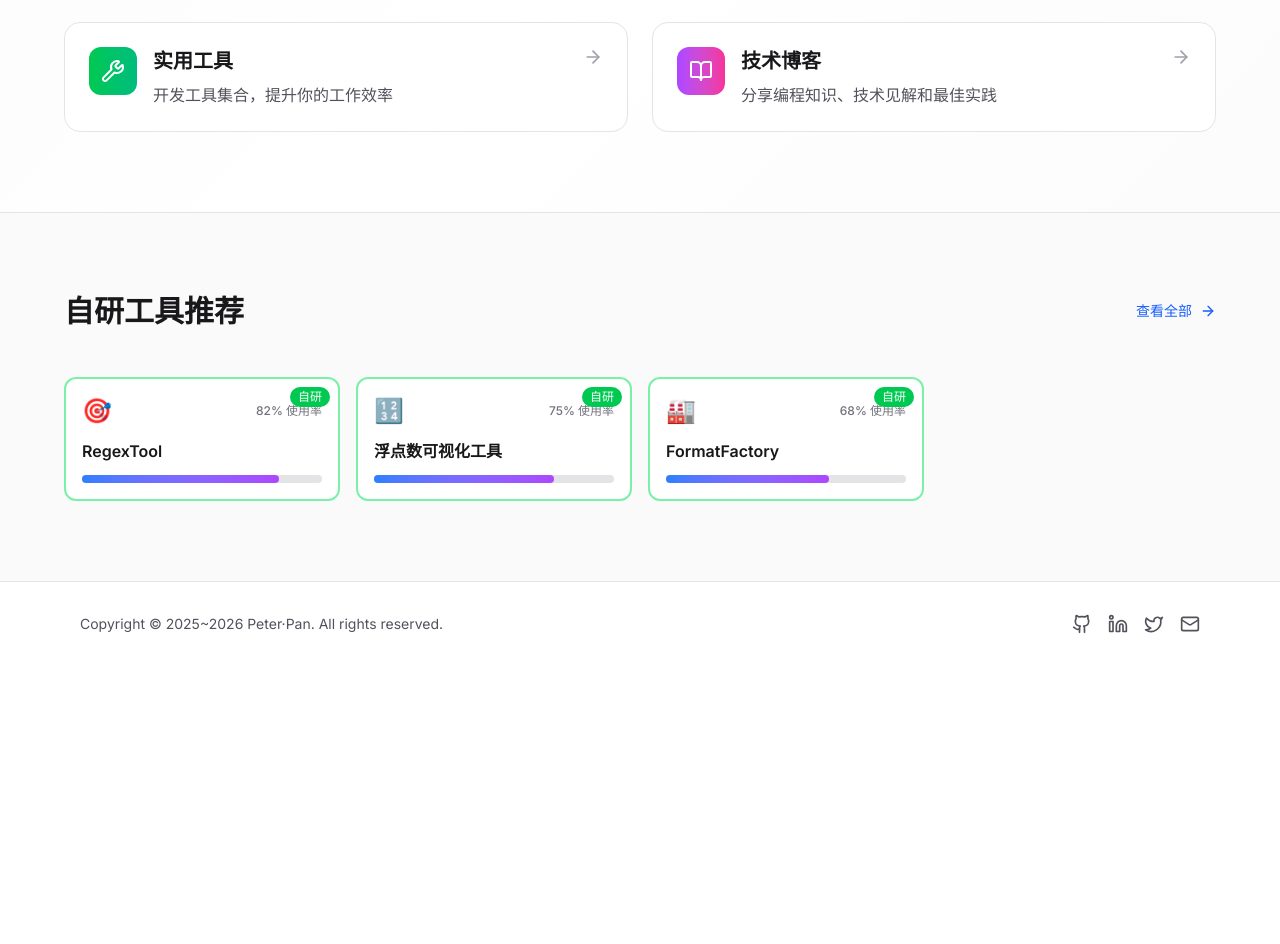
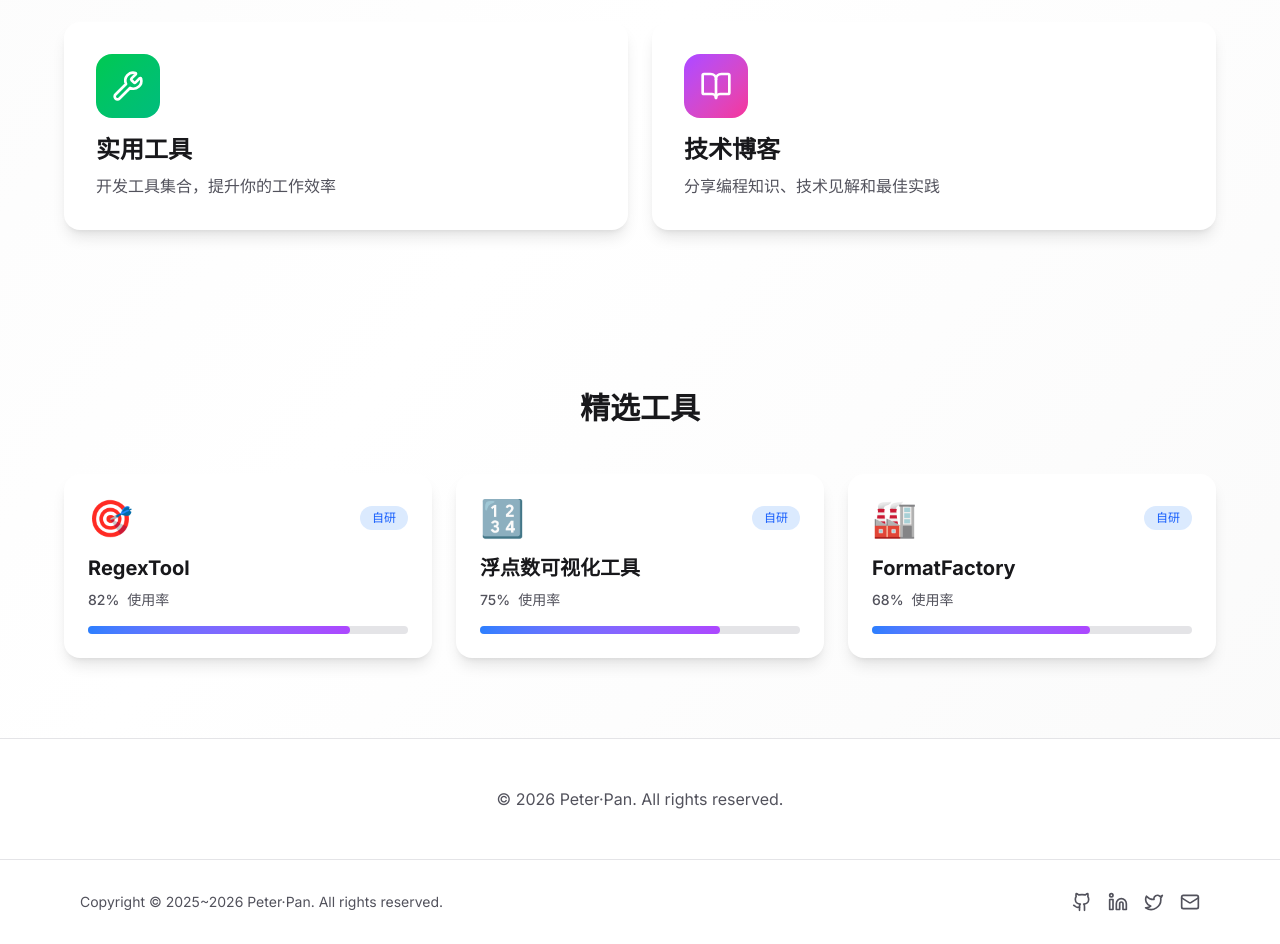
Before and after one commit to panmcai/Peter-Pan, a Next.js app: page / in a window 1280 px wide. Shown: the part 800-1744 px from the top of the page. Before the commit the page ends 1466 px from the top, so only its background shows below. Built offline with nearby package versions, Linux system fonts and the light colour scheme; no server answers.

Commit message:
Update page.tsx

```diff
--- a/src/app/page.tsx
+++ b/src/app/page.tsx
@@ -43,21 +43,50 @@ export default function Home() {
   useEffect(() => {
     setIsMounted(true);
 
+    console.log('📍 [Home] useEffect triggered');
+
     // 异步函数：记录访问并更新访问量
     const updateVisitCount = async () => {
+      console.log('📍 [Home] updateVisitCount called');
+
+      // 防止重复记录：使用 sessionStorage 标记当前会话已记录
+      const sessionKey = 'visit_recorded_session';
+      const isRecorded = sessionStorage.getItem(sessionKey);
+
+      console.log('📍 [Home] sessionStorage status:', isRecorded);
+
+      if (isRecorded) {
+        console.log('📍 [Home] Already recorded, just updating display');
+        // 当前会话已记录过，只更新显示，不再次记录
+        const latestCount = await visitorManager.getVisitorCountWithFallback();
+        console.log('📍 [Home] Got latest count:', latestCount);
+        setVisitorCount(latestCount);
+        return;
+      }
+
+      console.log('📍 [Home] Not recorded yet, will record visit');
+
+      // 标记当前会话已记录（sessionStorage 在浏览器关闭后清除）
+      sessionStorage.setItem(sessionKey, 'true');
+      console.log('📍 [Home] Set sessionStorage to true');
+
       try {
+        console.log('📍 [Home] Calling recordVisit...');
         // 1. 记录此次访问（自动降级到 localStorage 如果 Supabase 不可用）
-        await visitorManager.recordVisit('/');
+        const result = await visitorManager.recordVisit('/');
+        console.log('📍 [Home] recordVisit result:', result);
 
         // 2. 获取最新的访问量（自动降级到 localStorage）
+        console.log('📍 [Home] Getting visitor count...');
         const latestCount = await visitorManager.getVisitorCountWithFallback();
+        console.log('📍 [Home] Got latest count:', latestCount);
 
         // 3. 更新显示
         setVisitorCount(latestCount);
+        console.log('📍 [Home] Updated display');
       } catch (error) {
+        console.error('📍 [Home] Failed to update visit count:', error);
         // 即使出错，也使用本地存储的值
-        console.error('[Home] Failed to update visit count:', error);
-        // 不再使用随机数，直接使用本地存储或 0
         const storedCount = localStorage.getItem('visitorCount');
         setVisitorCount(storedCount ? parseInt(storedCount) : 0);
       }
@@ -200,20 +229,19 @@ export default function Home() {
               <Link
                 key={index}
                 href={link.href}
-                className="group relative overflow-hidden rounded-2xl border border-zinc-200 bg-white p-6 transition-all hover:shadow-xl dark:border-zinc-800 dark:bg-zinc-900/50"
+                className="group relative overflow-hidden rounded-2xl bg-white p-8 shadow-lg transition-all hover:shadow-2xl dark:bg-zinc-900 dark:shadow-zinc-950/50"
               >
-                <div className={`absolute inset-0 bg-gradient-to-r ${link.color} opacity-0 transition-opacity group-hover:opacity-10`} />
-                <div className="relative flex items-start gap-4">
-                  <div className={`rounded-xl bg-gradient-to-r ${link.color} p-3`}>
-                    <link.icon className="text-white" size={24} />
+                <div className={`absolute inset-0 bg-gradient-to-br ${link.color} opacity-0 transition-opacity group-hover:opacity-10`} />
+                <div className="relative">
+                  <div className={`mb-4 flex h-16 w-16 items-center justify-center rounded-2xl bg-gradient-to-br ${link.color}`}>
+                    <link.icon className="text-white" size={32} />
                   </div>
-                  <div className="flex-1">
-                    <h3 className="mb-2 text-xl font-semibold text-zinc-900 dark:text-zinc-50">
+                  <h3 className="mb-2 text-2xl font-bold text-zinc-900 dark:text-zinc-50">
                     {link.title}
                   </h3>
-                    <p className="text-zinc-600 dark:text-zinc-400">{link.description}</p>
-                  </div>
-                  <ArrowRight className="text-zinc-400 transition-transform group-hover:translate-x-1" size={20} />
+                  <p className="text-zinc-600 dark:text-zinc-400">
+                    {link.description}
+                  </p>
                 </div>
               </Link>
             ))}
@@ -222,50 +250,38 @@ export default function Home() {
       </section>
 
       {/* Featured Tools Section */}
-      <section className="border-t border-zinc-200 bg-zinc-50 px-4 py-20 dark:border-zinc-800 dark:bg-zinc-900/30">
+      <section className="px-4 py-20 sm:px-6 lg:px-8">
         <div className="mx-auto max-w-6xl">
-          <div className="mb-12 flex items-center justify-between">
-            <h2 className="text-3xl font-bold text-zinc-900 dark:text-zinc-50">
-              自研工具推荐
+          <h2 className="mb-12 text-center text-3xl font-bold text-zinc-900 dark:text-zinc-50">
+            精选工具
           </h2>
-            <Link
-              href="/tools"
-              className="flex items-center gap-2 text-sm font-medium text-blue-600 transition-colors hover:text-blue-700 dark:text-blue-400 dark:hover:text-blue-300"
-            >
-              查看全部
-              <ArrowRight size={16} />
-            </Link>
-          </div>
-          <div className="grid gap-4 md:grid-cols-2 lg:grid-cols-4">
+          <div className="grid gap-6 md:grid-cols-3">
             {featuredTools.map((tool, index) => (
               <a
                 key={index}
                 href={tool.link}
                 target="_blank"
                 rel="noopener noreferrer"
-                className={`group relative overflow-hidden rounded-xl border bg-white p-4 transition-all hover:shadow-lg dark:bg-zinc-900 ${
-                  tool.isSelfDeveloped
-                    ? 'border-2 border-green-300 hover:border-green-500 dark:border-green-700 dark:hover:border-green-500'
-                    : 'border-zinc-200 hover:border-blue-300 dark:border-zinc-800 dark:hover:border-blue-700'
-                }`}
+                className="group relative overflow-hidden rounded-2xl bg-white p-6 shadow-lg transition-all hover:-translate-y-1 hover:shadow-2xl dark:bg-zinc-900 dark:shadow-zinc-950/50"
               >
+                <div className="mb-4 flex items-center justify-between">
+                  <span className="text-4xl">{tool.icon}</span>
                   {tool.isSelfDeveloped && (
-                  <span className="absolute right-2 top-2 rounded-full bg-green-500 px-2 py-0.5 text-xs font-medium text-white">
+                    <span className="rounded-full bg-blue-100 px-3 py-1 text-xs font-medium text-blue-600 dark:bg-blue-900/30 dark:text-blue-400">
                       自研
                     </span>
                   )}
-                <div className="mb-3 flex items-center justify-between">
-                  <span className="text-2xl">{tool.icon}</span>
-                  <span className="text-xs font-medium text-zinc-500 dark:text-zinc-400">
-                    {tool.usage}% 使用率
-                  </span>
                 </div>
-                <h3 className="font-semibold text-zinc-900 dark:text-zinc-50 group-hover:text-blue-600 dark:group-hover:text-blue-400">
+                <h3 className="mb-2 text-xl font-bold text-zinc-900 dark:text-zinc-50">
                   {tool.name}
                 </h3>
-                <div className="mt-3 h-2 w-full rounded-full bg-zinc-200 dark:bg-zinc-800">
+                <div className="mb-4 flex items-center gap-2 text-sm text-zinc-600 dark:text-zinc-400">
+                  <span className="font-medium">{tool.usage}%</span>
+                  <span>使用率</span>
+                </div>
+                <div className="h-2 w-full rounded-full bg-zinc-200 dark:bg-zinc-800">
                   <div
-                    className="h-2 rounded-full bg-gradient-to-r from-blue-500 to-purple-500"
+                    className="h-2 rounded-full bg-gradient-to-r from-blue-500 to-purple-500 transition-all group-hover:from-blue-600 group-hover:to-purple-600"
                     style={{ width: `${tool.usage}%` }}
                   />
                 </div>
@@ -274,6 +290,15 @@ export default function Home() {
           </div>
         </div>
       </section>
+
+      {/* Footer */}
+      <footer className="border-t border-zinc-200 bg-white px-4 py-12 dark:border-zinc-800 dark:bg-zinc-900">
+        <div className="mx-auto max-w-6xl text-center">
+          <p className="text-zinc-600 dark:text-zinc-400">
+            © 2026 Peter·Pan. All rights reserved.
+          </p>
+        </div>
+      </footer>
     </div>
   );
 }
```
Lines whose indentation alone changed are shown as unchanged.
